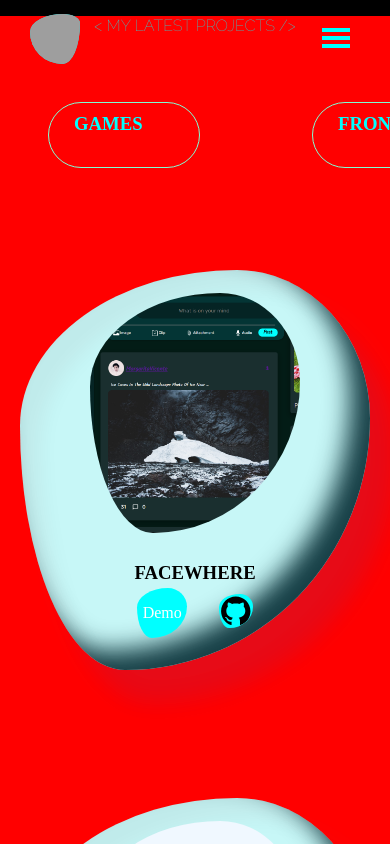
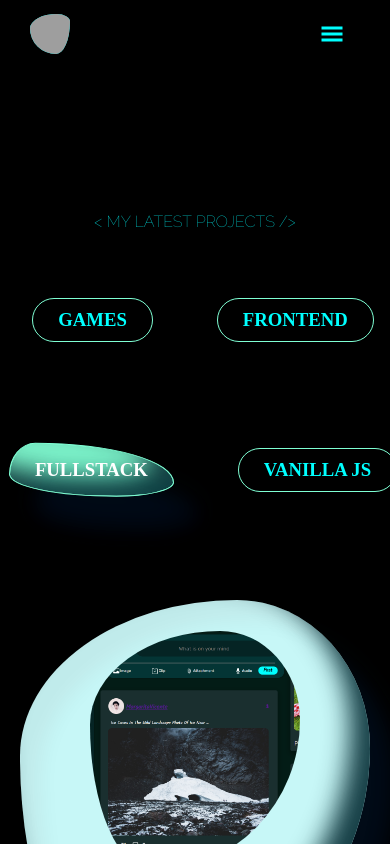
Before and after one commit to Abimills/Personal-Portofilio, a React (Create React App) app in the folder client/my-portofilio/: page /work in a window 390 px wide. Shown: the top 844 px of the page. Built offline with nearby package versions, Linux system fonts and the light colour scheme; grey boxes are pictures that could not be loaded; a web font is replaced by a local one.

Commit message:
made all pages resposnsive

```diff
--- a/client/my-portofilio/src/Components/Footer/Footer.jsx
+++ b/client/my-portofilio/src/Components/Footer/Footer.jsx
@@ -3,6 +3,7 @@ import "./footer.css";
 import { FaFacebookSquare } from "react-icons/fa";
 import { BsLinkedin } from "react-icons/bs";
 import { FaInstagramSquare } from "react-icons/fa";
+import { Link } from "react-router-dom";
 const Footer = () => {
   return (
     <div className="footer-container">
@@ -13,15 +14,26 @@ const Footer = () => {
             alt=""
             className="leaf-logo"
           />
-          <span className="abel-logo-extend">Ab.</span>
-        </div>
+
       </div>
       <div className="pages-container">
+        <Link to={"/home"}>
         <h3>Home</h3>
+        </Link>
+        <Link to={"/about"}>
         <h3>About</h3>
+        </Link>
+        <Link to={"/work"}>
         <h3>Experience</h3>
-        <h3>Services</h3>
+        </Link>
+        <Link to={"/contact"}>
+        <h3>Contact</h3>
+        </Link>
+
       </div>
+        </div>
+      <div className="copy-right-icons-container">
+
       <div className="social-media-icons">
         <div className="icons-media facebook">
           <FaFacebookSquare />
@@ -36,6 +48,7 @@ const Footer = () => {
       <p className="copy-right-footer">
         &copy; Abel Tekle Portfolio. All rights reserved
       </p>
+      </div>
     </div>
   );
 };
--- a/client/my-portofilio/src/Components/Footer/footer.css
+++ b/client/my-portofilio/src/Components/Footer/footer.css
@@ -30,7 +30,7 @@ cursor: pointer;
       display: flex;
       align-items: center;
       gap:1rem;
-      margin-left: 4rem;
+      /* margin-left: 4rem; */
 }
 .social-media-icons *{
       color:aqua;
@@ -59,9 +59,7 @@ border-radius: 50%;
 }
 
 
-.circle-text-container {
 
-}
 
 .circle {
   position: relative;
@@ -81,3 +79,57 @@ border-radius: 50%;
 
 
 }
+
+
+
+.circle-text-container{
+      width: 300px;
+      display: flex;
+      align-items: center;
+      flex-direction: column;
+      border: 1px solid aquamarine;
+      margin: 2rem;
+      padding: 10px;
+border-radius: 67% 33% 35% 65% / 36% 19% 81% 64% ;
+}
+ .copy-right-icons-container{
+            width: 40%;
+            display: flex;
+            flex-direction: column;
+            align-items: center;
+            justify-content: center;
+      }
+@media screen  and (max-width: 600px){
+      .circle-text-container{
+            width: 50%;
+            display: flex;
+            align-items: center;
+            flex-direction: column;
+            border: 1px solid aquamarine;
+            margin: 2rem;
+            padding: 10px;
+            border-radius: 67% 33% 35% 65% / 36% 19% 81% 64% ;
+      }
+
+      .copy-right-icons-container{
+            width: 40%;
+            display: flex;
+            flex-direction: column;
+            align-items: center;
+            justify-content: center;
+      }
+}
+            @media screen  and (max-width: 400px){
+                .footer-container{
+                  flex-direction: column;
+                }
+
+
+                .circle-text-container{
+                         width: 80%;
+                }
+
+                .copy-right-icons-container{
+                         width: 80%;
+                }
+            }
--- a/client/my-portofilio/src/Components/Navbar/Navbar.jsx
+++ b/client/my-portofilio/src/Components/Navbar/Navbar.jsx
@@ -1,32 +1,20 @@
 import React from "react";
 import "./navbar.css";
-import leaf from "../HomeLandingPage/white-frame-green-leaf.jpg";
 import { useState } from "react";
-import { Link, useNavigate } from "react-router-dom";
+import { Link } from "react-router-dom";
 import { AiFillHome } from "react-icons/ai";
 import { BsFillPersonFill } from "react-icons/bs";
 import { MdOutlineWork } from "react-icons/md";
 import { FaPhoneSquareAlt } from "react-icons/fa";
 import { GiHamburgerMenu } from "react-icons/gi";
 import { IoCloseCircle } from "react-icons/io5";
-import { useRef } from "react";
-import { useEffect } from "react";
 
 const Navbar = () => {
   const [activeBar, setActiveBar] = useState("home");
-  const [openBar, setOpenBar] = useState(true);
+  const [openBar, setOpenBar] = useState(false);
   const [isClose, setIsClose] = useState(false);
-  const navigate = useNavigate();
 
-  const handleBar = () => {
-    setIsClose(!isClose);
-    setOpenBar(!openBar);
-  };
-  const handleFalseBar = () => {
-    setIsClose(false);
-    setOpenBar(!openBar);
-  };
-  console.log(openBar);
+
   // useEffect(() => {
   //   window.scrollTo(0, 100);
   // });
@@ -42,17 +30,22 @@ const Navbar = () => {
         </div>
         <div className="small-device-bar-container">
           <div className="close-open-bar">
-            {openBar ? (
-              <GiHamburgerMenu className="open-bar-nav" onClick={handleBar} />
+            {!openBar ? (
+              <GiHamburgerMenu
+                className="open-bar-nav"
+                onClick={() => setOpenBar(true)}
+              />
             ) : (
-              <IoCloseCircle className="close-bar-nav" onClick={handleBar} />
+              <IoCloseCircle
+                className="close-bar-nav"
+                onClick={() => setOpenBar(false)}
+              />
             )}
           </div>
         </div>
         <div
-          onClick={handleFalseBar}
           className={
-            isClose
+            openBar
               ? "nav-pages-container"
               : " nav-pages-container nav-pages-container-turn-off"
           }
@@ -67,7 +60,7 @@ const Navbar = () => {
               }`}
               onClick={() => setActiveBar("home")}
             >
-              <AiFillHome />
+              <AiFillHome onClick={() => setOpenBar(false)} />
             </div>
           </Link>
           <Link to={"/about"}>
@@ -77,7 +70,7 @@ const Navbar = () => {
               }`}
               onClick={() => setActiveBar("about")}
             >
-              <BsFillPersonFill />
+              <BsFillPersonFill onClick={() => setOpenBar(false)} />
             </div>
           </Link>
           <Link to={"/work"}>
@@ -87,7 +80,7 @@ const Navbar = () => {
               }`}
               onClick={() => setActiveBar("work")}
             >
-              <MdOutlineWork />
+              <MdOutlineWork onClick={() => setOpenBar(false)} />
             </div>
           </Link>
           <Link to={"/contact"}>
@@ -97,7 +90,7 @@ const Navbar = () => {
               }`}
               onClick={() => setActiveBar("contact")}
             >
-              <FaPhoneSquareAlt />
+              <FaPhoneSquareAlt onClick={() => setOpenBar(false)} />
             </div>
           </Link>
         </div>
--- a/client/my-portofilio/src/Components/Navbar/navbar.css
+++ b/client/my-portofilio/src/Components/Navbar/navbar.css
@@ -13,7 +13,7 @@
       align-items: center;
       justify-content: space-between;
       padding: 10px;
-      /* z-index: 3; */
+
 
 }
 .nav-pages-container{
@@ -23,6 +23,7 @@
       justify-content: space-between;
       margin: 1rem;
       transition: 0.5s ease;
+      z-index: 3;
 
 
 
@@ -77,7 +78,6 @@ border:transparent;
 .leaf-logo{
       width: 50px;
       height:50px;
-      border-radius: 50%;
       object-fit: cover;
       border-radius: 67% 33% 35% 65% / 36% 19% 81% 64% ;
 background-color: aqua;
@@ -103,41 +103,44 @@ background-color: aqua;
 
 @media screen and (max-width:600px){
       .navbar-main-section{
-position: fixed;
-z-index: 13;
-margin-bottom:  2rem;
+            z-index: 13;
+            margin-bottom:  2rem;
+            /* background: greenyellow; */
       }
 
       .close-open-bar{
             display:block;;
-            z-index: 20;
+            z-index: 14;
       }
+
       .nav-pages-container-turn-off{
-             display: flex;
-      align-items: center;
-      gap:1rem;
-      justify-content: space-between;
-      margin: 1rem;
+
+
       transition: 0.5s ease;
 /* height: 0; */
-position: relative;
-left : 100px;
-opacity: 0;
+position: absolute;
+left : 300px;
+/* opacity: 0; */
 transition: 0.5s ease;
+z-index: 1;
+display: none;
+
 
 }
       .nav-pages-container{
-            position: relative;
-            top : -58px;
-            left: 28px;
-            z-index: 1;
+            position: fixed;
+            top : -48px;
+            right: -20px;
+            /* z-index: 1; */
             flex-direction: column;
+            gap: 4rem;
+            justify-content: flex-start;
             margin-top: 3rem;
             background-color: rgba(36, 103, 139, 0.2);;
             width: 150px;
             height: 100vh;
-            backdrop-filter: blur(15px)
-            ;
+            backdrop-filter: blur(15px);
+
 
 
       }
@@ -162,3 +165,17 @@ transition: 0.5s ease;
       z-index: 13;
 }
 }
+
+
+@media screen and (max-width:400px){
+      .leaf-logo{
+            width: 40px;
+            height: 40px;
+      }
+        .close-bar-nav{
+            font-size: 2.3rem;
+        }
+        .open-bar-nav{
+            font-size: 1.5rem;
+        }
+}
--- a/client/my-portofilio/src/Pages/Contact/Contact.jsx
+++ b/client/my-portofilio/src/Pages/Contact/Contact.jsx
@@ -1,5 +1,5 @@
 import React from "react";
-import "./contact.css";
+import "../Home/home.css";
 const Contact = () => {
   return (
     <div className="contact-us-page-container">
@@ -9,11 +9,10 @@ const Contact = () => {
           alt=""
           className="tempo-abel-pic"
         />
-
       </div>
       <div className="all-input-contact-container">
         <h1 className="get-in-touch">Get In Touch</h1>
-        <p className="interested-para">IF you interested give a call</p>
+        <p className="interested-para">Want to have a conversation? <br/> contact me here </p>
         <form className="form-control">
           <div className="contact-name-user">
             <input type="text" placeholder="First Name" />
@@ -29,8 +28,7 @@ const Contact = () => {
             <textarea type="text" placeholder="Write your comment here" />
           </div>
           <div className="send-btn-container">
-
-          <button className="send-contact-comments">Send</button>
+            <button className="send-contact-comments">Send</button>
           </div>
         </form>
       </div>
--- a/client/my-portofilio/src/Pages/Home/Home.jsx
+++ b/client/my-portofilio/src/Pages/Home/Home.jsx
@@ -2,10 +2,7 @@ import React from "react";
 import "./home.css";
 import HomeLanding from "../../Components/HomeLandingPage/HomeLandingPage";
 
-import Contact from "../Contact/Contact";
-import Projects from "../../Components/Projects/Projects";
-import AboutPage from "../AboutPage/AboutPage";
-import Navbar from "../../Components/Navbar/Navbar";
+
 
 const Home = () => {
   return (
@@ -13,6 +10,7 @@ const Home = () => {
     <div className="all-pages-home-container">
       <HomeLanding />
 
+
     </div>
 
   );
--- a/client/my-portofilio/src/Pages/Home/home.css
+++ b/client/my-portofilio/src/Pages/Home/home.css
@@ -9,7 +9,7 @@
 .all-pages-home-container{
 
 width:100%;
-margin-top: 8rem;
+/* margin-top: 4rem; */
 /* min-height:100vh; */
 /* min-height: 100vh; */
 /* will change this later */
@@ -347,7 +347,6 @@ border-radius: 50%;
 }
 .mother-projects-container{
       width: 100%;
-      background-color: red;
 }
 .latest-projects{
       color: aqua;
@@ -370,21 +369,23 @@ border-radius: 50%;
 .filter-div{
       color:white;
       width: 100%;
-      display: grid;
-      grid-template-columns: repeat(4,200px);
-
-      gap:4rem;
-      margin: 3rem;;
+       display: flex;
+      align-items: center;
+      flex-wrap: wrap;
+      justify-content: center;
+      gap:1rem;
+      margin:  3rem 0.5rem;;
 
 }
 
 .passive-cat{
-      width: 50%;
+      width: max-content;
       transition: 0.5s ease-in-out;
       text-transform: uppercase;
       padding: 10px 25px;
 border-radius: 40px;
     cursor: pointer;
+    text-align: center;
       background-color: transparent;
       color:aqua;
       border:1.2px solid aquamarine;
@@ -614,6 +615,16 @@ animation: float 3s ease-in-out infinite;
       margin : 2rem;
 
 }
+.filter-div{
+
+
+
+      gap:4rem;
+      display: flex;
+      align-items: center;
+      flex-wrap: wrap;
+
+}
 .circle-contact-about-me{
      width: 100%;
       margin : 2rem;
@@ -699,6 +710,26 @@ animation: float 3s ease-in-out infinite;
       .send-contact-comments{
             margin-left: -20%;;
       }
+      .my-logo-with-pic-contact-container{
+            display: none;
+      }
+      .all-input-contact-container{
+            width: 100%;
+            padding: 20px;
+      }
+      .contact-name-user  {
+            flex-direction: column;
+             width: 95.5%;
+      padding: 15px;
+
+
+      }
+      .contact-name-user input {
+            width: 100%;
+      }
+      .form-control *{
+            font-size: 0.8rem;
+      }
 
 
 }
@@ -713,6 +744,27 @@ animation: float 3s ease-in-out infinite;
       .marble-pic{
             width: 100%;
       }
+      .mother-projects-container{
+      margin-top: 7rem;
+}
+.project-name{
+      font-size: 1rem;
+      text-align: center;
+      /* color:orange; */
+}
+.demo-link{
+      width: 40px;
+      height: 40px;
+}
+.get-in-touch{
+      text-align: center;
+}
+.interested-para{
+      text-align: center;
+}
+.contact-us-page-container{
+margin-top: 6rem;
+}
 }
 @media screen and (max-width:480px){
 .my-pic{
```
